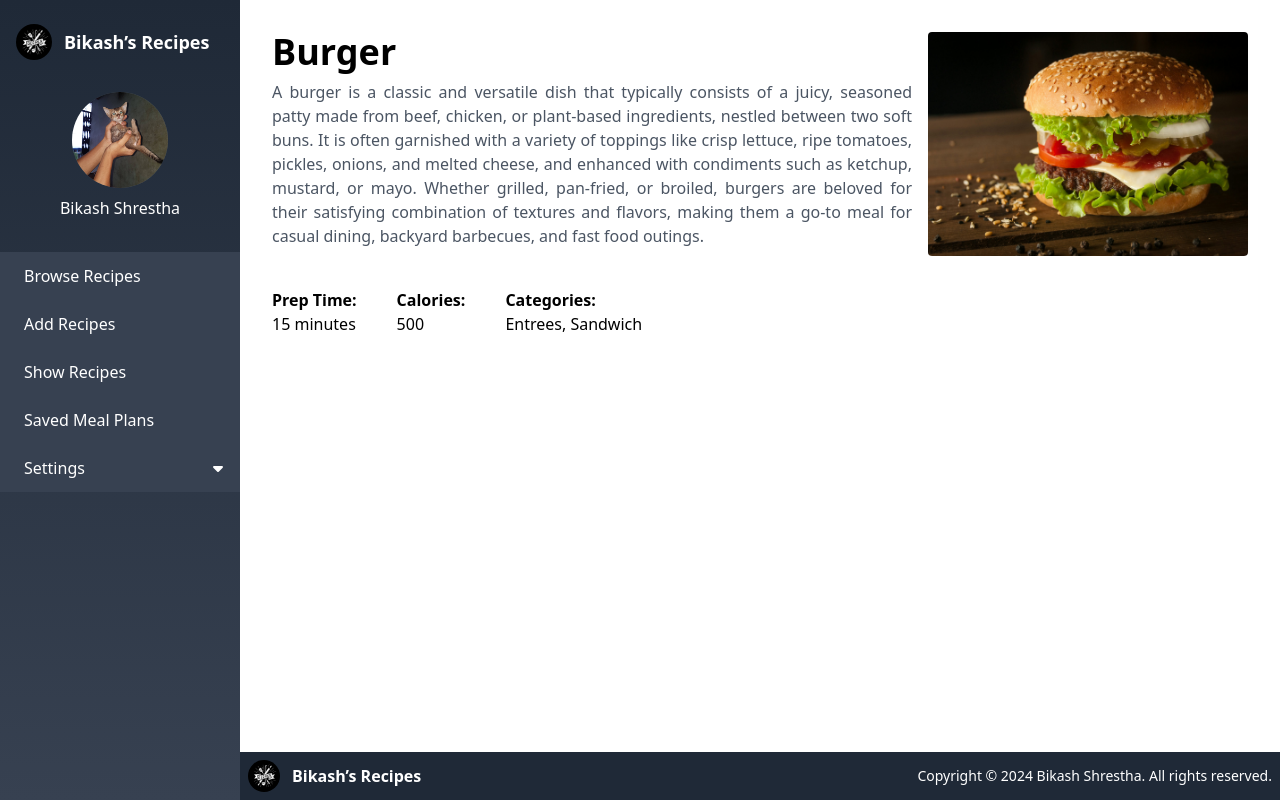
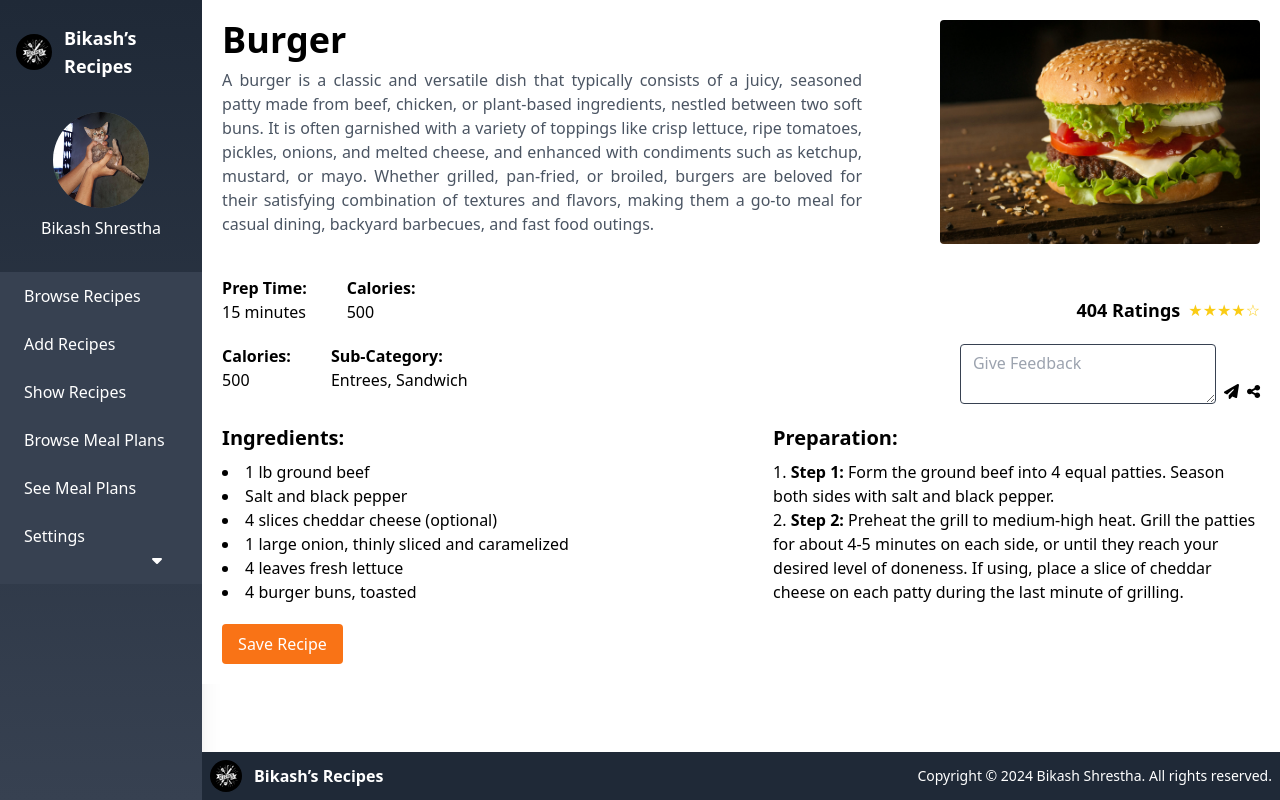
Before and after one commit to Bikashstha404/Recipe-Website-Frontend, a React (Vite) app: page /showRecipes in a window 1280 px wide. Built offline with nearby package versions, Linux system fonts and the light colour scheme.

Commit message:
Show Recipes Done

```diff
--- a/src/components/NavBar.jsx
+++ b/src/components/NavBar.jsx
@@ -32,6 +32,14 @@ export default function NavBar() {
 
   const handleShowRecipe = () => {
     navigate("/showRecipes")
+  }
+
+  const handleBrowseMealPlans = () =>{
+    navigate("/browseMealPlans")
+  }
+
+  const handleSeeMealPlans =() =>{
+    navigate("/seeMealPlans")
   }
   return (
     <>
@@ -74,8 +82,11 @@ export default function NavBar() {
           <button className="bg-gray-700 hover:bg-gray-600 py-3 w-full text-left pl-6" onClick={handleShowRecipe}>
             Show Recipes
           </button>
-          <button className="bg-gray-700 hover:bg-gray-600 py-3 w-full text-left pl-6">
-            Saved Meal Plans
+          <button className="bg-gray-700 hover:bg-gray-600 py-3 w-full text-left pl-6" onClick={handleBrowseMealPlans}>
+            Browse Meal Plans
+          </button>
+          <button className="bg-gray-700 hover:bg-gray-600 py-3 w-full text-left pl-6" onClick={handleSeeMealPlans}>
+            See Meal Plans
           </button>
           <div className="relative w-full">
             <button
--- a/src/pages/AddRecipes.jsx
+++ b/src/pages/AddRecipes.jsx
@@ -72,7 +72,7 @@ export default function AddRecipes() {
                 className="shadow appearance-none border rounded w-full py-2 px-3 text-gray-700 leading-tight focus:outline-none focus:shadow-outline ml-11"
                 placeholder="Enter recipe description"
                 rows="6"
-                style={{ height: "150px", overflowY: "auto" }}
+                style={{ height: "150px", overflow: "auto" }}
               ></textarea>
             </div>
           </div>
--- /dev/null
+++ b/src/pages/BrowseMealPlans.jsx
@@ -0,0 +1,7 @@
+import React from "react";
+
+export default function BrowseMealPlans() {
+  return (
+  <h1>Browse meal Plans </h1>
+  );
+}
--- a/src/pages/EditProfile.jsx
+++ b/src/pages/EditProfile.jsx
@@ -3,7 +3,7 @@ import { FontAwesomeIcon } from "@fortawesome/react-fontawesome";
 import { faLock } from "@fortawesome/free-solid-svg-icons";
 import { useNavigate } from "react-router-dom";
 
-const EditProfile = () => {
+export default function EditProfile(){
   const navigate = useNavigate();
   const handleUpdate = () => {
     navigate("../browseRecipes");
@@ -95,5 +95,3 @@ const EditProfile = () => {
     </main>
   );
 };
-
-export default EditProfile;
--- /dev/null
+++ b/src/pages/ShowMealPlans.jsx
@@ -0,0 +1,5 @@
+export default function ShowMealPlans(){
+    return(
+        <h1>ShowMealPlans works</h1>
+    )
+}
--- a/src/pages/ShowRecipes.jsx
+++ b/src/pages/ShowRecipes.jsx
@@ -1,9 +1,16 @@
 import React from "react";
 import burgerImage from "../assets/Burger.jpeg"; // Make sure the path to your image is correct
+import { FontAwesomeIcon } from "@fortawesome/react-fontawesome";
+import {
+  faS,
+  faPaperPlane,
+  faShareAlt,
+} from "@fortawesome/free-solid-svg-icons";
 
+import { faImage, faPlus } from "@fortawesome/free-solid-svg-icons";
 const ShowRecipes = () => {
   return (
-    <div className="flex flex-col flex-grow h-screen bg-white p-8">
+    <div className="flex flex-col flex-grow bg-white p-5  w-full max-w-7xl">
       <div className="flex justify-between mb-6">
         <div className="flex flex-col">
           <h1 className="text-4xl font-bold mb-2">Burger</h1>
@@ -29,7 +36,7 @@ const ShowRecipes = () => {
           style={{ width: "25vw" }}
         />
       </div>
-      <div className="flex space-x-10">
+      <div className="flex space-x-10 mb-5">
         <div>
           <p className="font-semibold">Prep Time:</p>
           <p>15 minutes</p>
@@ -38,66 +45,91 @@ const ShowRecipes = () => {
           <p className="font-semibold">Calories:</p>
           <p>500</p>
         </div>
+        <div className="flex items-center mt-5" style={{ marginLeft: "auto" }}>
+          <p className="text-lg font-semibold mr-2">404 Ratings</p>
+          <div className="flex text-yellow-400">★★★★☆</div>
+        </div>
+      </div>
+      <div className="flex space-x-10">
         <div>
-          <p className="font-semibold">Categories:</p>
+          <p className="font-semibold">Calories:</p>
+          <p>500</p>
+        </div>
+        <div>
+          <p className="font-semibold">Sub-Category:</p>
           <p>Entrees, Sandwich</p>
         </div>
+        <div className="flex " style={{ marginLeft: "auto" }}>
+          <textarea
+            id="description"
+            className="border rounded py-2 px-3 text-gray-700 leading-tight focus:outline-none focus:shadow-outline"
+            placeholder="Give Feedback"
+            rows="3"
+            style={{ height: "60px", width: "20vw" }}
+          ></textarea>
+          <div className="flex mt-10 ml-2">
+            <FontAwesomeIcon
+              icon={faPaperPlane}
+              className="text-sm cursor-pointer mr-2"
+              style={{ fontSize: "15px" }}
+            />
+            <FontAwesomeIcon
+              icon={faShareAlt}
+              className="text-sm cursor-pointer"
+              style={{ fontSize: "15px" }}
+            />
+          </div>
+        </div>
+      </div>
+      <div className="flex mt-5">
+        <div className="w-1/2 pr-8">
+          <h2 className="text-xl font-bold mb-2">Ingredients:</h2>
+          <ul className="list-disc list-inside">
+            <li>1 lb ground beef</li>
+            <li>Salt and black pepper</li>
+            <li>4 slices cheddar cheese (optional)</li>
+            <li>1 large onion, thinly sliced and caramelized</li>
+            <li>4 leaves fresh lettuce</li>
+            <li>4 burger buns, toasted</li>
+          </ul>
+        </div>
+        <div className="w-1/2 pl-8">
+          <h2 className="text-xl font-bold mb-2">Preparation:</h2>
+          <ol className="list-decimal list-inside">
+            <li>
+              <span className="font-semibold">Step 1:</span> Form the ground
+              beef into 4 equal patties. Season both sides with salt and black
+              pepper.
+            </li>
+            <li>
+              <span className="font-semibold">Step 2:</span> Preheat the grill
+              to medium-high heat. Grill the patties for about 4-5 minutes on
+              each side, or until they reach your desired level of doneness. If
+              using, place a slice of cheddar cheese on each patty during the
+              last minute of grilling.
+            </li>
+          </ol>
+        </div>
+      </div>
+      <div className="flex mt-5">
+        <button className="bg-orange-500 text-white px-4 py-2 rounded hover:bg-orange-600">
+          Save Recipe
+        </button>
       </div>
     </div>
-
-    //   </div>
 
     //   {/* Recipe Details */}
 
     //   {/* Ratings and Feedback */}
-    //   <div className="flex items-center mb-6">
-    //     <p className="text-lg font-semibold mr-2">404 Ratings</p>
-    //     <div className="flex text-yellow-400">
-    //       ★★★★☆
-    //     </div>
-    //   </div>
 
     //   {/* Ingredients and Preparation */}
-    //   <div className="flex justify-between">
-    //     {/* Ingredients */}
-    //     <div className="w-1/2 pr-8">
-    //       <h2 className="text-xl font-bold mb-2">Ingredients:</h2>
-    //       <ul className="list-disc list-inside">
-    //         <li>1 lb ground beef</li>
-    //         <li>Salt and black pepper</li>
-    //         <li>4 slices cheddar cheese (optional)</li>
-    //         <li>1 large onion, thinly sliced and caramelized</li>
-    //         <li>4 leaves fresh lettuce</li>
-    //         <li>4 burger buns, toasted</li>
-    //       </ul>
-    //     </div>
 
     //     {/* Preparation */}
-    //     <div className="w-1/2 pl-8">
-    //       <h2 className="text-xl font-bold mb-2">Preparation:</h2>
-    //       <ol className="list-decimal list-inside">
-    //         <li>
-    //           <span className="font-semibold">Step 1:</span> Form the ground
-    //           beef into 4 equal patties. Season both sides with salt and black
-    //           pepper.
-    //         </li>
-    //         <li>
-    //           <span className="font-semibold">Step 2:</span> Preheat the grill
-    //           to medium-high heat. Grill the patties for about 4-5 minutes on
-    //           each side, or until they reach your desired level of doneness. If
-    //           using, place a slice of cheddar cheese on each patty during the
-    //           last minute of grilling.
-    //         </li>
-    //       </ol>
-    //     </div>
+
     //   </div>
 
     //   {/* Save Recipe Button */}
-    //   <div className="flex justify-center mt-8">
-    //     <button className="bg-orange-500 text-white px-4 py-2 rounded hover:bg-orange-600">
-    //       Save Recipe
-    //     </button>
-    //   </div>
+
     // </div>
   );
 };
```
Also changed, not shown: src/main.jsx (+13 -3 lines).
